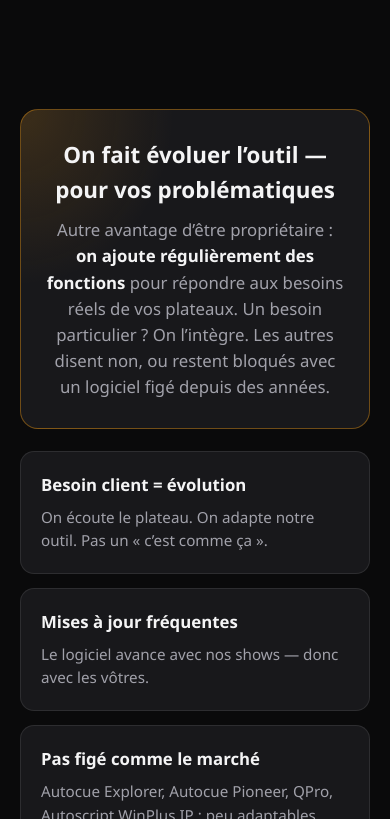
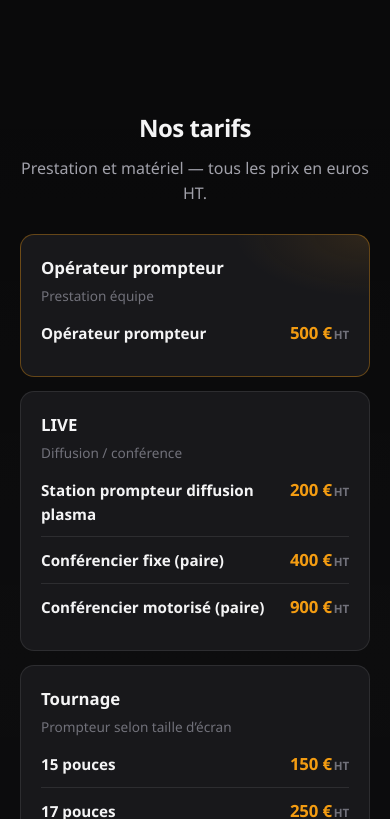
Before and after one commit to HelloPrompteur/hp-dossier-commercial, a plain HTML site: page index.html in a window 390 px wide. Shown: the part 11181-12000 px from the top of the page. Drawn offline with Linux system fonts and the light colour scheme.

Commit message:
Ajoute section tarifs HT (operateur, LIVE, tournage, ronin)

```diff
--- a/index.html
+++ b/index.html
@@ -393,6 +393,69 @@
       margin-bottom: 8px;
     }
 
+    .tarif-grid {
+      display: grid;
+      grid-template-columns: 1.1fr 1fr;
+      gap: 14px;
+      align-items: start;
+    }
+    @media (max-width: 880px) {
+      .tarif-grid { grid-template-columns: 1fr; }
+    }
+    .tarif-card h3 {
+      font-family: var(--display);
+      font-size: 1.05rem;
+      margin: 0 0 4px;
+    }
+    .tarif-card .tarif-sub {
+      margin: 0 0 14px;
+      color: var(--soft);
+      font-size: 0.85rem;
+    }
+    .tarif-list {
+      list-style: none;
+      margin: 0;
+      padding: 0;
+    }
+    .tarif-list li {
+      display: flex;
+      align-items: baseline;
+      justify-content: space-between;
+      gap: 12px;
+      padding: 10px 0;
+      border-top: 1px solid var(--line);
+      color: var(--muted);
+      font-size: 0.95rem;
+    }
+    .tarif-list li:first-child { border-top: none; padding-top: 0; }
+    .tarif-list .label { color: var(--text); font-weight: 600; }
+    .tarif-list .price {
+      flex-shrink: 0;
+      font-family: var(--display);
+      font-weight: 800;
+      color: var(--orange);
+      font-size: 1.05rem;
+      letter-spacing: -0.01em;
+    }
+    .tarif-list .price span {
+      font-size: 0.72rem;
+      font-weight: 700;
+      color: var(--soft);
+      margin-left: 2px;
+    }
+    .tarif-note {
+      margin: 16px 0 0;
+      text-align: center;
+      color: var(--soft);
+      font-size: 0.88rem;
+    }
+    .tarif-highlight {
+      border-color: rgba(243,156,18,0.35);
+      background:
+        radial-gradient(ellipse 70% 80% at 100% 0%, rgba(243,156,18,0.1), transparent 55%),
+        var(--bg-card);
+    }
+
     .punch {
       border: 1px solid rgba(243,156,18,0.4);
       background:
@@ -519,6 +582,7 @@
         <a href="#edition">Sur plateau</a>
         <a href="#materiel">Matériel</a>
         <a href="#vs">Vs marché</a>
+        <a href="#tarifs">Tarifs</a>
         <a href="#evolutif">Évolutif</a>
         <a href="#client">Pour vous</a>
       </nav>
@@ -954,6 +1018,87 @@
       </div>
     </section>
 
+    <section id="tarifs" class="alt">
+      <div class="wrap">
+        <div class="section-head">
+          <h2>Nos tarifs</h2>
+          <p>Prestation et matériel — tous les prix en euros HT.</p>
+        </div>
+
+        <article class="card tarif-card tarif-highlight" style="margin-bottom:14px">
+          <h3>Opérateur prompteur</h3>
+          <p class="tarif-sub">Prestation équipe</p>
+          <ul class="tarif-list">
+            <li>
+              <span class="label">Opérateur prompteur</span>
+              <span class="price">500&nbsp;€<span>HT</span></span>
+            </li>
+          </ul>
+        </article>
+
+        <div class="tarif-grid">
+          <article class="card tarif-card">
+            <h3>LIVE</h3>
+            <p class="tarif-sub">Diffusion / conférence</p>
+            <ul class="tarif-list">
+              <li>
+                <span class="label">Station prompteur diffusion plasma</span>
+                <span class="price">200&nbsp;€<span>HT</span></span>
+              </li>
+              <li>
+                <span class="label">Conférencier fixe (paire)</span>
+                <span class="price">400&nbsp;€<span>HT</span></span>
+              </li>
+              <li>
+                <span class="label">Conférencier motorisé (paire)</span>
+                <span class="price">900&nbsp;€<span>HT</span></span>
+              </li>
+            </ul>
+          </article>
+
+          <article class="card tarif-card">
+            <h3>Tournage</h3>
+            <p class="tarif-sub">Prompteur selon taille d’écran</p>
+            <ul class="tarif-list">
+              <li>
+                <span class="label">15&nbsp;pouces</span>
+                <span class="price">150&nbsp;€<span>HT</span></span>
+              </li>
+              <li>
+                <span class="label">17&nbsp;pouces</span>
+                <span class="price">250&nbsp;€<span>HT</span></span>
+              </li>
+              <li>
+                <span class="label">19&nbsp;pouces</span>
+                <span class="price">350&nbsp;€<span>HT</span></span>
+              </li>
+              <li>
+                <span class="label">22&nbsp;pouces</span>
+                <span class="price">450&nbsp;€<span>HT</span></span>
+              </li>
+              <li>
+                <span class="label">32&nbsp;pouces</span>
+                <span class="price">550&nbsp;€<span>HT</span></span>
+              </li>
+            </ul>
+          </article>
+        </div>
+
+        <article class="card tarif-card" style="margin-top:14px">
+          <h3>Stabilisation</h3>
+          <p class="tarif-sub">Caméra / prise de vue</p>
+          <ul class="tarif-list">
+            <li>
+              <span class="label">Steadicam / Ronin</span>
+              <span class="price">250&nbsp;€<span>HT</span></span>
+            </li>
+          </ul>
+        </article>
+
+        <p class="tarif-note">Tous les tarifs sont exprimés en euros HT. Sur devis selon durée et configuration plateau.</p>
+      </div>
+    </section>
+
     <section id="evolutif">
       <div class="wrap">
         <div class="punch">
@@ -987,7 +1132,7 @@
       <div class="wrap">
         <div class="section-head">
           <h2>Ce que ça veut dire pour vous</h2>
-          <p>Réponses client — on ne vend pas le logiciel, on vend le résultat.</p>
+          <p>Réponses client — logiciel propriétaire, équipes rodées, résultat plateau.</p>
         </div>
         <div class="grid-2">
           <article class="card">
```
